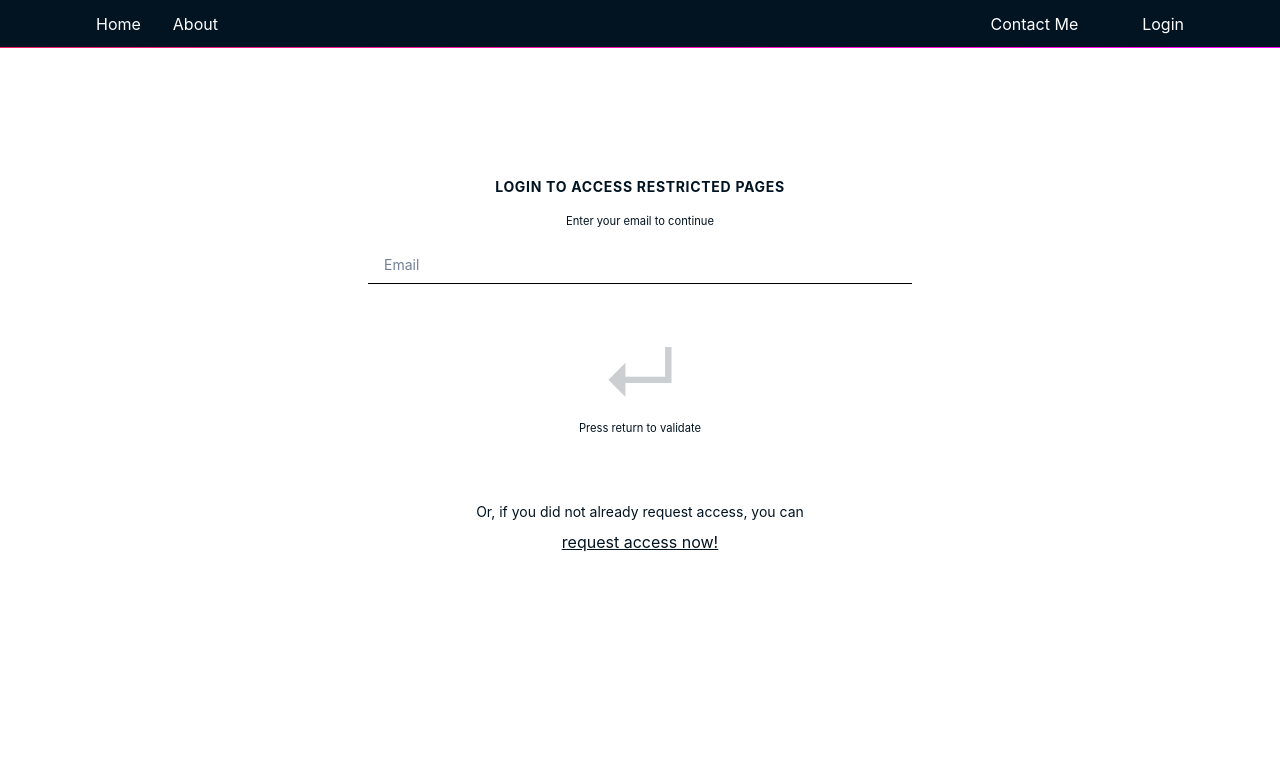
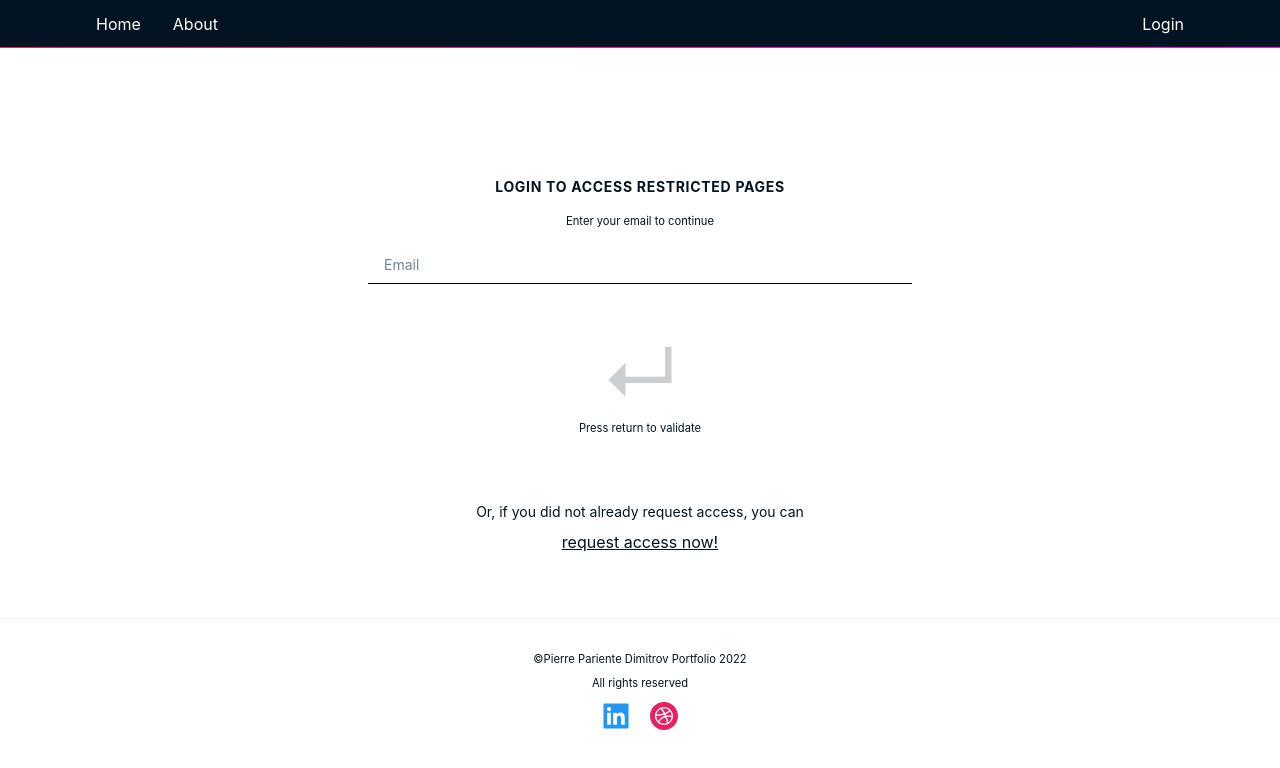
Before and after one commit to PierreParienteDimitrov/pierre-parientedimitrov, a Next.js app: page /signin in a window 1280 px wide. Shown: the top 768 px of the page. Built offline with nearby package versions, Linux system fonts and the light colour scheme; no server answers; a web font is replaced by a local one.

Commit message:
footer, overflow-x hidden and useSession AppPageTemplate"

```diff
--- a/package.json
+++ b/package.json
@@ -26,7 +26,7 @@
       "nprogress": "^0.2.0",
       "react": "^18.1.0",
       "react-dom": "^18.1.0",
-      "react-icons": "^4.3.1"
+      "react-icons": "^4.4.0"
    },
    "devDependencies": {
       "@commitlint/cli": "^16.2.4",
--- a/src/components/Home/CaseStudy.tsx
+++ b/src/components/Home/CaseStudy.tsx
@@ -7,13 +7,10 @@ import { caseStudies } from '../../utils/caseStudiesContent'
 const CaseStudy: React.FC = () => {
   return (
     <div className="flex w-full flex-wrap">
-      {caseStudies.map((element) => {
+      {caseStudies.map((element, index) => {
         if (element.project === 'Portfolio Website') {
           return (
-            <div
-              key={element.project}
-              className="relative w-full border-4 md:w-1/2"
-            >
+            <div key={index} className="relative w-full border-4 md:w-1/2">
               <a href={element.href} target="_blank" rel="noreferrer">
                 <div>
                   <Image
@@ -40,10 +37,7 @@ const CaseStudy: React.FC = () => {
         }
 
         return (
-          <div
-            key={element.project}
-            className="relative w-full border-4 md:w-1/2"
-          >
+          <div key={index} className="relative w-full border-4 md:w-1/2">
             <Link href={element.href} passHref>
               <div>
                 <Image
--- a/src/layouts/apptemplate/AppTemplate.tsx
+++ b/src/layouts/apptemplate/AppTemplate.tsx
@@ -4,6 +4,7 @@ import { useRouter } from 'next/router'
 import { useSession } from 'next-auth/react'
 import React, { useState } from 'react'
 import { useEffect } from 'react'
+import { AiFillDribbbleCircle, AiFillLinkedin } from 'react-icons/ai'
 import { ILayoutProps } from 'types/ILayoutProps'
 
 import Container from '../containers/Container'
@@ -11,17 +12,20 @@ import Container from '../containers/Container'
 const AppTemplate = ({ children }: ILayoutProps) => {
   const router = useRouter()
   const pathname = router.pathname
-  const session = useSession()
+  const { data: session, status } = useSession()
+  const isUser = !!session?.user
   const [displayLogin, setDisplayLogin] = useState<boolean>(false)
 
   useEffect(() => {
-    if (session.status === 'unauthenticated') {
+    console.log(status)
+    if (status === 'loading') return
+    if (!isUser) {
       setDisplayLogin(true)
     }
-  }, [])
+  }, [isUser, status])
 
   return (
-    <div>
+    <div className="overflow-x-hidden">
       <nav className="relative z-50 flex h-12 w-full items-center justify-start bg-dark text-white">
         <div className="absolute bottom-0 h-[1.5px] w-full bg-gradient-to-r from-secondary to-tertiary"></div>
         <Container>
@@ -41,11 +45,6 @@ const AppTemplate = ({ children }: ILayoutProps) => {
               </li>
             </div>
             <div className="flex space-x-16">
-              <li>
-                <Link href="/contact" passHref>
-                  Contact Me
-                </Link>
-              </li>
               {displayLogin && (
                 <li>
                   <Link href={pageInformation[Routes.SignIn]!.path}>Login</Link>
@@ -56,6 +55,26 @@ const AppTemplate = ({ children }: ILayoutProps) => {
         </Container>
       </nav>
       {children}
+      <div className="mt-16 flex w-full flex-col items-center justify-center space-y-2 border-t py-8">
+        <h6>©Pierre Pariente Dimitrov Portfolio {new Date().getFullYear()}</h6>
+        <h6>All rights reserved</h6>
+        <div className="flex space-x-4">
+          <a
+            href="https://www.linkedin.com/in/pierre-pariente-97835742/"
+            target="_blank"
+            rel="noreferrer"
+          >
+            <AiFillLinkedin size={32} className="text-primary" />
+          </a>
+          <a
+            href="https://dribbble.com/Pariente"
+            target="_blank"
+            rel="noreferrer"
+          >
+            <AiFillDribbbleCircle size={32} className="text-secondary" />
+          </a>
+        </div>
+      </div>
     </div>
   )
 }
```
Also changed, not shown: 1 other file (tests, documents, lock files or other folders).
